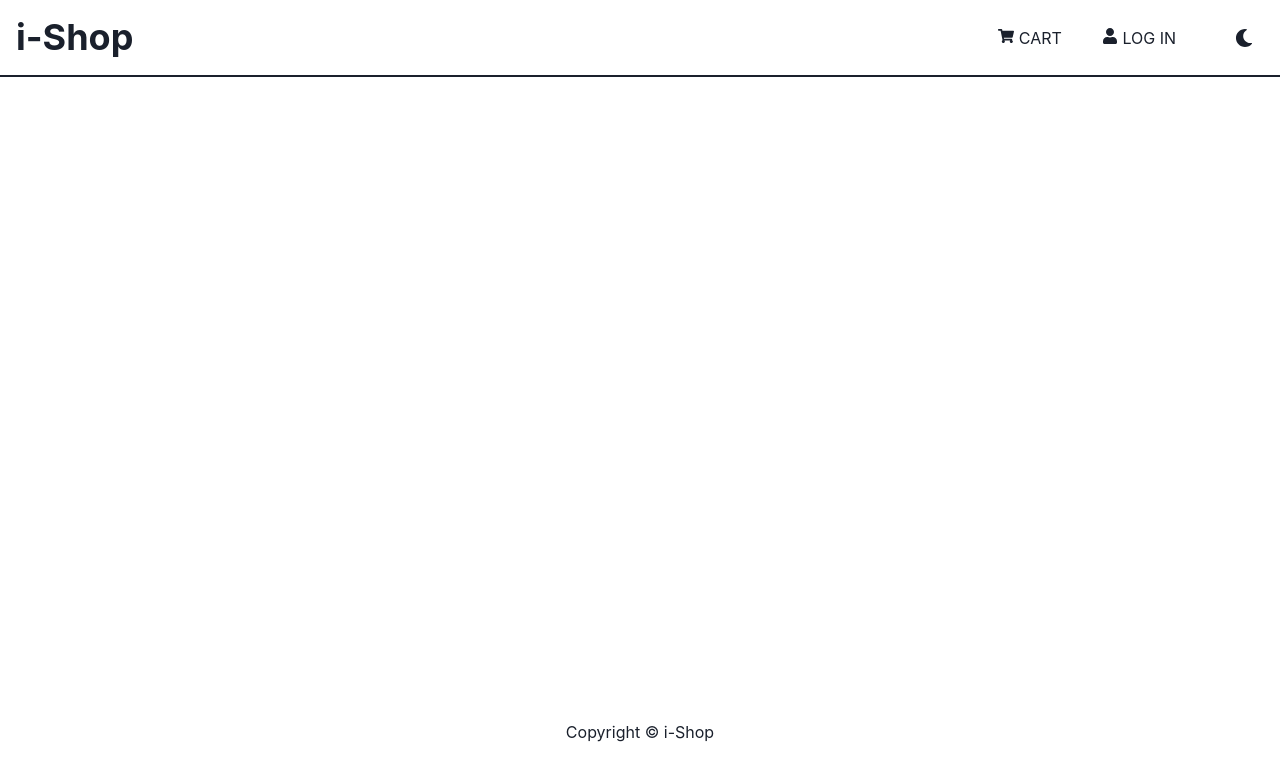
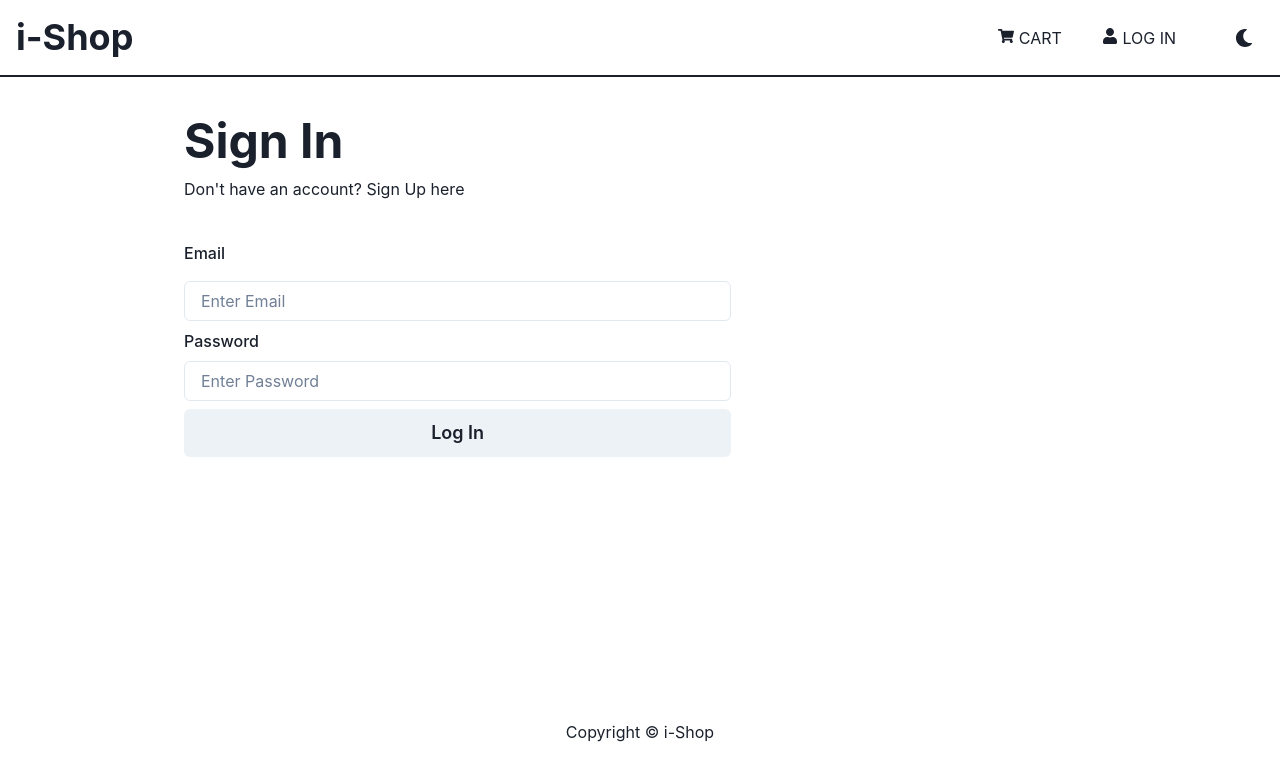
Before and after one commit to ikkakoo/ecommerce-website, a React (Create React App) app in the folder frontend/: page /login in a window 1280 px wide. Shown: the top 780 px of the page. Built offline with nearby package versions, Linux system fonts and the light colour scheme.

Commit message:
added user login page and functionality

```diff
--- a/frontend/src/App.js
+++ b/frontend/src/App.js
@@ -5,6 +5,7 @@ import Header from './components/Header';
 import HomePage from './pages/HomePage';
 import ProductPage from './pages/ProductPage';
 import CartPage from './pages/CartPage';
+import LoginPage from './pages/LoginPage';
 
 function App() {
   return (
@@ -17,6 +18,7 @@ function App() {
             <Route path="/product/:id" element={<ProductPage />} />
             <Route path='/cart' element={<CartPage />} />
             <Route path="/cart/:id" element={<CartPage />} />
+            <Route path="/login" element={<LoginPage />} />
           </Routes>
         </main>
         <Footer />
--- a/frontend/src/actions/productActions.js
+++ b/frontend/src/actions/productActions.js
@@ -19,8 +19,8 @@ export const listProducts = () => async dispatch => {
     dispatch({
       type: PRODUCT_LIST_FAIL,
       payload:
-        error.response && error.response.data.message
-          ? error.response.data.message
+        error.response && error.response.data.detail
+          ? error.response.data.detail
           : error.message,
     });
   }
@@ -37,8 +37,8 @@ export const listProductDetails = (id) => async dispatch => {
       dispatch({
         type: PRODUCT_DETAILS_FAIL,
         payload:
-          error.response && error.response.data.message
-            ? error.response.data.message
+          error.response && error.response.data.detail
+            ? error.response.data.detail
             : error.message,
       });
     }
--- /dev/null
+++ b/frontend/src/actions/userActions.js
@@ -0,0 +1,45 @@
+import {
+  USER_LOGIN_REQUEST,
+  USER_LOGIN_SUCCESS,
+  USER_LOGIN_FAIL,
+  USER_LOGOUT,
+} from '../constants/userConstants';
+import axios from 'axios';
+
+export const login = (email, password) => async dispatch => {
+  try {
+    dispatch({
+      type: USER_LOGIN_REQUEST,
+    });
+
+    const config = {
+      headers: {
+        'Content-type': 'application/json',
+      },
+    };
+
+    const { data } = await axios.post(
+      '/api/users/login/',
+      {
+        username: email,
+        password: password,
+      },
+      config
+    );
+
+    dispatch({
+      type: USER_LOGIN_SUCCESS,
+      payload: data,
+    });
+
+    localStorage.setItem('userInfo', JSON.stringify(data));
+  } catch (error) {
+    dispatch({
+      type: USER_LOGIN_FAIL,
+      payload:
+        error.response && error.response.data.detail
+          ? error.response.data.detail
+          : error.message,
+    });
+  }
+};
--- /dev/null
+++ b/frontend/src/components/FormWrapper.js
@@ -0,0 +1,8 @@
+import React, { Children } from 'react';
+import { Container } from '@chakra-ui/react';
+
+const Form = ({ children }) => {
+  return <Container maxW={'container.lg'}>{children}</Container>;
+};
+
+export default Form;
--- /dev/null
+++ b/frontend/src/constants/userConstants.js
@@ -0,0 +1,5 @@
+export const USER_LOGIN_REQUEST = 'USER_LOGIN_REQUEST';
+export const USER_LOGIN_SUCCESS = 'USER_LOGIN_SUCCESS';
+export const USER_LOGIN_FAIL = 'USER_LOGIN_FAIL';
+
+export const USER_LOGOUT = 'USER_LOGOUT';
--- /dev/null
+++ b/frontend/src/pages/LoginPage.js
@@ -0,0 +1,95 @@
+import React, { useState, useEffect } from 'react';
+import { Link, useLocation, useNavigate } from 'react-router-dom';
+import { useDispatch, useSelector } from 'react-redux';
+import Loader from '../components/Loader';
+import Message from '../components/Message';
+import { login } from '../actions/userActions';
+import FormWrapper from '../components/FormWrapper';
+
+import {
+  FormControl,
+  FormLabel,
+  Input,
+  VStack,
+  Heading,
+  Text,
+  Button,
+  Flex,
+} from '@chakra-ui/react';
+
+const LoginPage = () => {
+  const [email, setEmail] = useState('');
+  const [password, setPassword] = useState('');
+
+  const dispatch = useDispatch();
+
+  const location = useLocation().search;
+  const redirect = location ? Number(location.split('=')[1]) : '/';
+
+  const userLogin = useSelector(state => state.userLogin);
+
+  const { error, loading, userInfo } = userLogin;
+
+  const navigate = useNavigate();
+  console.log(navigate);
+
+  useEffect(() => {
+    if (userInfo) {
+      navigate(redirect);
+    }
+  }, [navigate, userInfo, redirect]);
+
+  const submitHandler = e => {
+    e.preventDefault();
+    dispatch(login(email, password));
+  };
+
+  return (
+    <FormWrapper>
+      <VStack w="full" h="full" p={10} spacing={10} alignItems="flex-start">
+        <VStack spacing={3} alignItems="flex-start">
+          <Heading size="2xl">Sign In</Heading>
+          <Text>
+            Don't have an account?{' '}
+            <Link to={redirect ? `/register?redirect${redirect}` : '/register'}>
+              Sign Up here
+            </Link>
+          </Text>
+        </VStack>
+        {error && <Message status={'error'} description={error} />}
+        {loading && <Loader />}
+        <Flex
+          w="60%"
+          as="form"
+          onSubmit={submitHandler}
+          direction="column"
+          gap={2}
+        >
+          <FormLabel>Email</FormLabel>
+          <Input
+            type="email"
+            placeholder="Enter Email"
+            value={email}
+            onChange={e => setEmail(e.target.value)}
+          />
+
+          <FormControl>
+            <FormLabel>Password</FormLabel>
+            <Input
+              type="password"
+              placeholder="Enter Password"
+              value={password}
+              onChange={e => setPassword(e.target.value)}
+            />
+          </FormControl>
+
+          <Button type="submit" size="lg" w="full">
+            Log In
+          </Button>
+        </Flex>
+      </VStack>
+    </FormWrapper>
+  );
+};
+
+export default LoginPage;
--- /dev/null
+++ b/frontend/src/reducers/userReducers.js
@@ -0,0 +1,21 @@
+import {
+  USER_LOGIN_REQUEST,
+  USER_LOGIN_SUCCESS,
+  USER_LOGIN_FAIL,
+  USER_LOGOUT,
+} from '../constants/userConstants';
+
+export const userLoginReducer = (state = {}, action) => {
+  switch (action.type) {
+    case USER_LOGIN_REQUEST:
+      return { loading: true };
+    case USER_LOGIN_SUCCESS:
+      return { loading: false, userInfo: action.payload };
+    case USER_LOGIN_FAIL:
+      return { loading: false, error: action.payload };
+    case USER_LOGOUT:
+      return {};
+    default:
+      return state;
+  }
+};
--- a/frontend/src/store.js
+++ b/frontend/src/store.js
@@ -5,6 +5,7 @@ import {
   productListReducer,
   productDetailsReducer,
 } from './reducers/productReducers';
+import {userLoginReducer} from './reducers/userReducers';
 import { cartReducer} from './reducers/cartReducers';
 
 
@@ -12,12 +13,16 @@ const reducer = combineReducers({
   productList: productListReducer,
   productDetails: productDetailsReducer,
   cart: cartReducer,
+  userLogin: userLoginReducer,
 });
 
 const cartItemsFromStorage = localStorage.getItem('cartItems') ? JSON.parse(localStorage.getItem('cartItems')) : []
 
+const userInfoFromStorage = localStorage.getItem('userInfo') ? JSON.parse(localStorage.getItem('userInfo')) : null
+
 const initialState = {
-  cart: {cartItems: cartItemsFromStorage}
+  cart: {cartItems: cartItemsFromStorage},
+  userLogin: {userInfo: userInfoFromStorage}
 };
 
 const middleware = [thunk];
```
